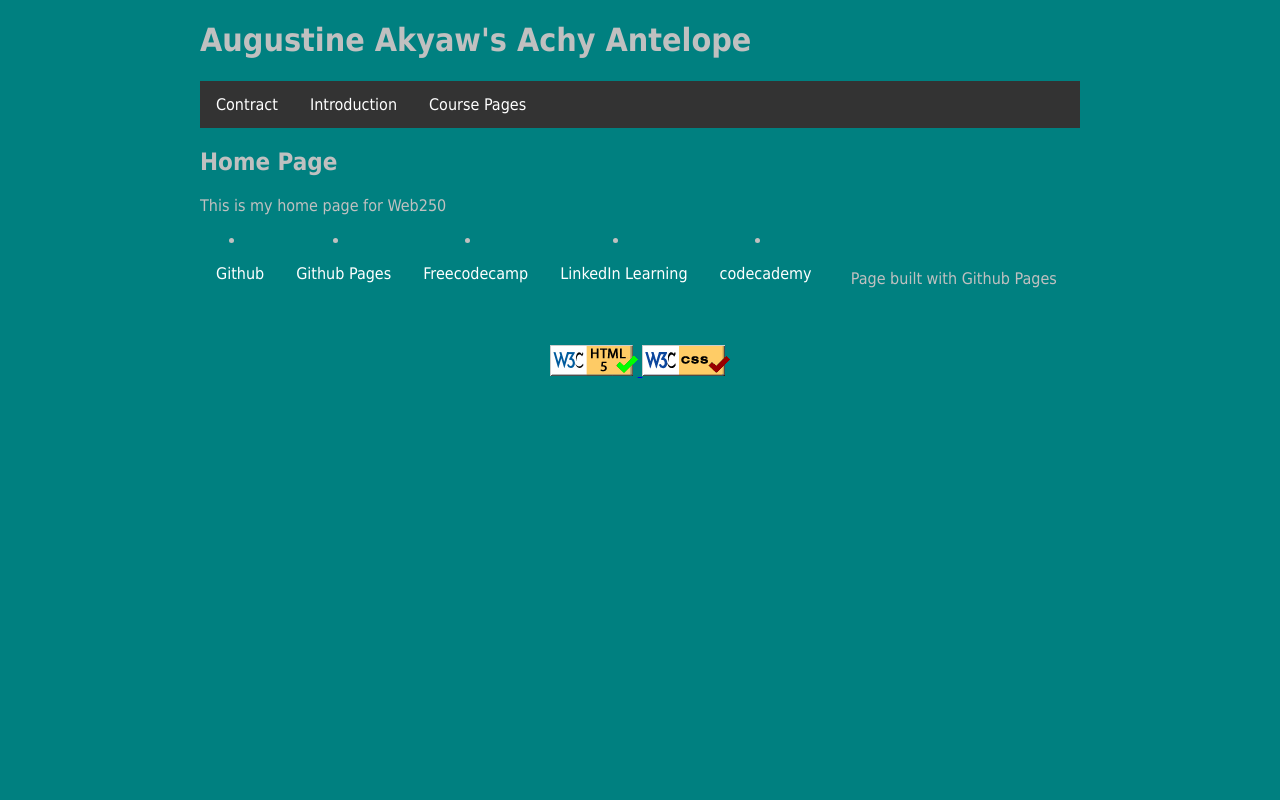
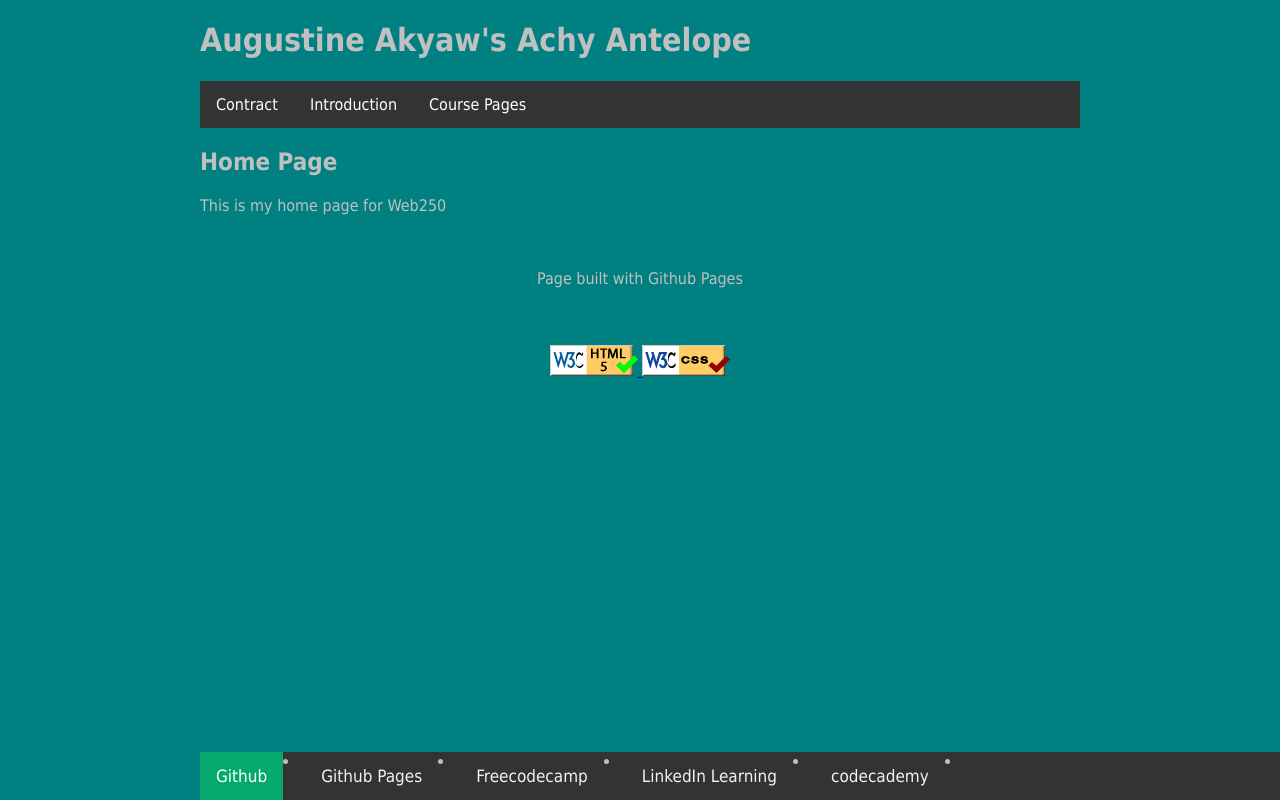
Before and after one commit to SunOfGad/SunOfGad.github.io, a PHP site: page / in a window 1280 px wide. Run offline with PHP 8.4, Linux system fonts and the light colour scheme.

Commit message:
save changes

```diff
--- a/web250/index.html
+++ b/web250/index.html
@@ -25,9 +25,9 @@
         </nav>
     </main>
     <footer>
-        <div>
+        <div class = "navbar">
 
-                <li><a href = " https://github.com/SunOfGad"> Github</a></li>
+                <li><a href = " https://github.com/SunOfGad" class="active"> Github</a></li>
                 <li><a href = "https://sunofgad.github.io/coursepages.html"> Github Pages</a> </li>
                 <li><a href = "https://www.freecodecamp.org/fcc69d84efc-8d7a-4201-a60d-85bc64681a4f"> Freecodecamp </a> </li>
                 <li> <a href = "https://www.linkedin.com/learning/?u=76141674"> LinkedIn Learning</a> </li>
--- a/web250/styles/default.css
+++ b/web250/styles/default.css
@@ -42,3 +42,34 @@ li a {
 li a:hover {
     background-color : #111;
 }
+
+.navbar {
+    background-color: #333;
+    overflow: hidden;
+    position: fixed;
+    bottom: 0;
+    width: 100%;
+  }
+
+  /* Style the links inside the navigation bar */
+  .navbar a {
+    float: left;
+    display: block;
+    color: #f2f2f2;
+    text-align: center;
+    padding: 14px 16px;
+    text-decoration: none;
+    font-size: 17px;
+  }
+
+  /* Change the color of links on hover */
+  .navbar a:hover {
+    background-color: #ddd;
+    color: black;
+  }
+
+  /* Add a color to the active/current link */
+  .navbar a.active {
+    background-color: #04AA6D;
+    color: white;
+  }
```
